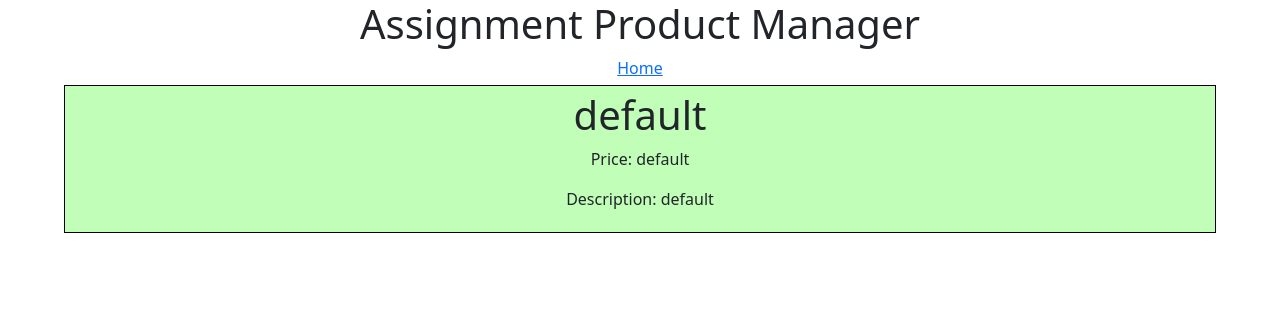
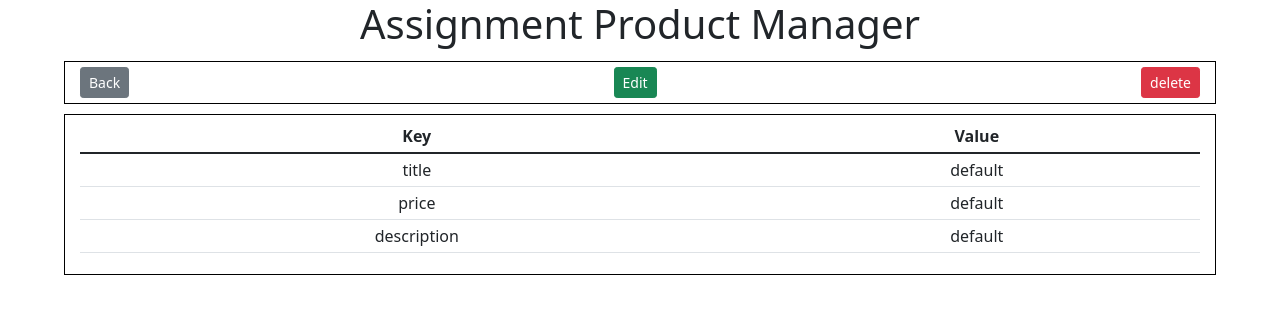
Before and after one commit to niembro64/assignment_product_manager_01, a React (Create React App) app in the folder client/: page /33 in a window 1280 px wide. Shown: the top 314 px of the page. Built offline with nearby package versions, Linux system fonts and the light colour scheme; no server answers.

Commit message:
delete working on main

```diff
--- a/client/src/App.css
+++ b/client/src/App.css
@@ -9,7 +9,7 @@
 .box {
   width: 90%;
   border: 1px black solid;
-  background-color: peachpuff;
+  background-color: white;
   display: flex;
   justify-content: space-between;
   padding: 5px 15px;
@@ -18,7 +18,7 @@
 .box2 {
   width: 90%;
   border: 1px black solid;
-  background-color: rgb(193, 255, 185);
+  background-color: rgba(185, 209, 255, 0.445);
   display: flex;
   flex-direction: column;
   align-items: center;
--- a/client/src/App.jsx
+++ b/client/src/App.jsx
@@ -20,6 +20,9 @@ function App() {
         <Route exact path="/:_id">
           <Single />
         </Route>
+        <Route exact path="/:_id/edit">
+          <Single />
+        </Route>
       </Switch>
     </div>
   );
--- a/client/src/views/Home.jsx
+++ b/client/src/views/Home.jsx
@@ -7,9 +7,9 @@ import { useHistory } from "react-router-dom/cjs/react-router-dom.min";
 const Home = (props) => {
   const [dbtest, setDbtest] = useState({ assignment: "none", port: 0 });
   const [form, setForm] = useState({
-    title: "default",
-    price: "default",
-    description: "default",
+    title: "",
+    price: "",
+    description: "",
   });
   const [fromDb, setFromDb] = useState([]);
   const history = useHistory();
@@ -31,12 +31,6 @@ const Home = (props) => {
 
   const p = (a) => {
     console.log(a);
-  };
-
-  const onClickHandler = (event) => {
-    event.preventDefault();
-
-    // p(event.target.value);
   };
 
   const updateFromDb = () => {
@@ -73,9 +67,21 @@ const Home = (props) => {
     setForm(newState);
   };
 
+  const onDeleteHandler = (_id, arrIndex) => {
+    console.log("inside on click delete");
+    axios
+      .delete(`http://localhost:9000/api/pm/delete/${_id}`)
+      .then((res) => {
+        console.log(res.data);
+        const copyState = [...fromDb];
+        copyState.splice(arrIndex, 1);
+        setFromDb(copyState);
+      })
+      .catch((err) => console.log(err));
+  };
+
   return (
     <>
-      <Link to="/623aa2b8ccf744f571fdcbab">Single</Link>
       <form onSubmit={onSubmitHandler} className="box2">
         <div className="box">
           <label htmlFor="title">Title</label>
@@ -90,12 +96,7 @@ const Home = (props) => {
           <input type="text" name="description" onChange={onChangeHandler} />
         </div>
         <input type="submit" className="btn btn-primary mx-4" />
-
-        {/* <button className="btn btn-primary mx-4" onClick={onClickHandler}>
-          Create PM
-        </button> */}
       </form>
-
       <div className="box2">
         <p>from Form:</p>
         <div className="box">
@@ -110,43 +111,15 @@ const Home = (props) => {
           </div>
         </div>
       </div>
-      {/* <div className="box2">
-        <p>from DB:</p>
-        <div className="box">
-          <p>Assignment: {dbtest.assignment}</p>
-          <p>Port: {dbtest.port}</p>
-        </div>
-      </div> */}
-      {/* <div className="box2">
-        <p>from DB:</p>
-        {fromDb.map((item, i) => {
-          // console.log(`function run ${i}, item: ${item.title}`);
-          return (
-            <>
-              <div className="box" key={i}>
-                <Link to={`/${item._id}`}>
-                  <button className="btn btn-primary mx-4">View</button>
-                </Link>
-                <Link to={`/${item._id}`}>
-                  <button className="btn btn-primary mx-4">Delete</button>
-                </Link>
-                <p name="_id">{item._id}</p>
-                <p name="title">{item.title}</p>
-                <p name="price">{item.price}</p>
-                <p name="description">{item.description}</p>
-              </div>
-            </>
-          );
-        })}
-      </div> */}
       <div className="box">
-        <table className="table table-light table-striped table-hover">
+        <table className="table table-sm table-hover ">
           <thead>
             <tr>
               {/* <th>ID</th> */}
+              <th>#</th>
               <th>Title</th>
               <th>Price</th>
-              <th>Description</th>
+              {/* <th>Description</th> */}
               <th></th>
               <th></th>
               <th></th>
@@ -158,22 +131,28 @@ const Home = (props) => {
               return (
                 <tr key={i}>
                   {/* <td>{item._id}</td> */}
+                  <td>{i + 1}</td>
                   <td>{item.title}</td>
                   <td>{item.price}</td>
-                  <td>{item.description}</td>
+                  {/* <td>{item.description}</td> */}
                   <td>
                     <Link to={`/${item._id}`}>
-                      <button className="btn btn-secondary mx-4">View</button>
+                      <button className="btn btn-secondary btn-sm">View</button>
                     </Link>
                   </td>
                   <td>
-                    <Link to={`/${item._id}`}>
-                      <button className="btn btn-success mx-4">Edit</button>
+                    <Link to={`/${item._id}/edit`}>
+                      <button className="btn btn-success btn-sm">Edit</button>
                     </Link>
                   </td>
                   <td>
-                    <Link to={`/${item._id}`}>
-                      <button className="btn btn-danger mx-4">Delete</button>
+                    <Link to={`/`}>
+                      <button
+                        onClick={() => onDeleteHandler(item._id, i)}
+                        className="btn btn-danger btn-sm"
+                      >
+                        Delete
+                      </button>
                     </Link>
                   </td>
                 </tr>
--- a/client/src/views/Single.jsx
+++ b/client/src/views/Single.jsx
@@ -1,7 +1,7 @@
 import React from "react";
 import { useEffect, useState, createElement } from "react";
 import { useParams } from "react-router-dom/cjs/react-router-dom.min";
-import { Switch, Route, Link } from 'react-router-dom';
+import { Switch, Route, Link } from "react-router-dom";
 import axios from "axios";
 
 const p = (a) => {
@@ -25,19 +25,56 @@ const Single = (props) => {
         setOne(res.data);
       })
       .catch((err) => console.log(err));
+  }, [_id]);
 
-
-  }, [_id]);
+  const onDeleteHandler = (_id) => {
+    console.log("inside on click delete");
+    axios
+      .delete(`http://localhost:9000/api/pm/delete/${_id}`)
+      .then((res) => console.log(res.data))
+      .catch((err) => console.log(err));
+  };
 
   return (
     <>
-    {/* <Link href="http://localhost:3000/">Home</Link> */}
-    <Link to="/">Home</Link>
-        <div className="box2">
-        <h1>{one.title}</h1>
-        <p>Price: {one.price}</p>
-        <p>Description: {one.description}</p>
-      </div>
+      <div className="box">
+        <Link to={"/"}>
+          <button className="btn btn-secondary btn-sm">Back</button>
+        </Link>
+        <Link to={`/${one._id}/edit`}>
+          <button className="btn btn-success btn-sm">Edit</button>
+        </Link>
+        <Link to={`/`}>
+          <button
+            onClick={() => {
+              onDeleteHandler(one._id);
+            }}
+            className="btn btn-danger btn-sm"
+          >
+            delete{" "}
+          </button>
+        </Link>
+      </div>{" "}
+      <div className="box">
+        <table className="table table-sm table-hover ">
+          <thead>
+            <tr>
+              <th>Key</th>
+              <th>Value</th>
+            </tr>
+          </thead>
+          <tbody>
+            {Object.entries(one).map((item, i) => {
+              return (
+                <tr key={i}>
+                  <td>{item[0]}</td>
+                  <td>{item[1]}</td>
+                </tr>
+              );
+            })}
+          </tbody>
+        </table>
+      </div>{" "}
     </>
   );
 };
```
Also changed, not shown: client/src/views/Edit.jsx (added, +24 -0 lines).
